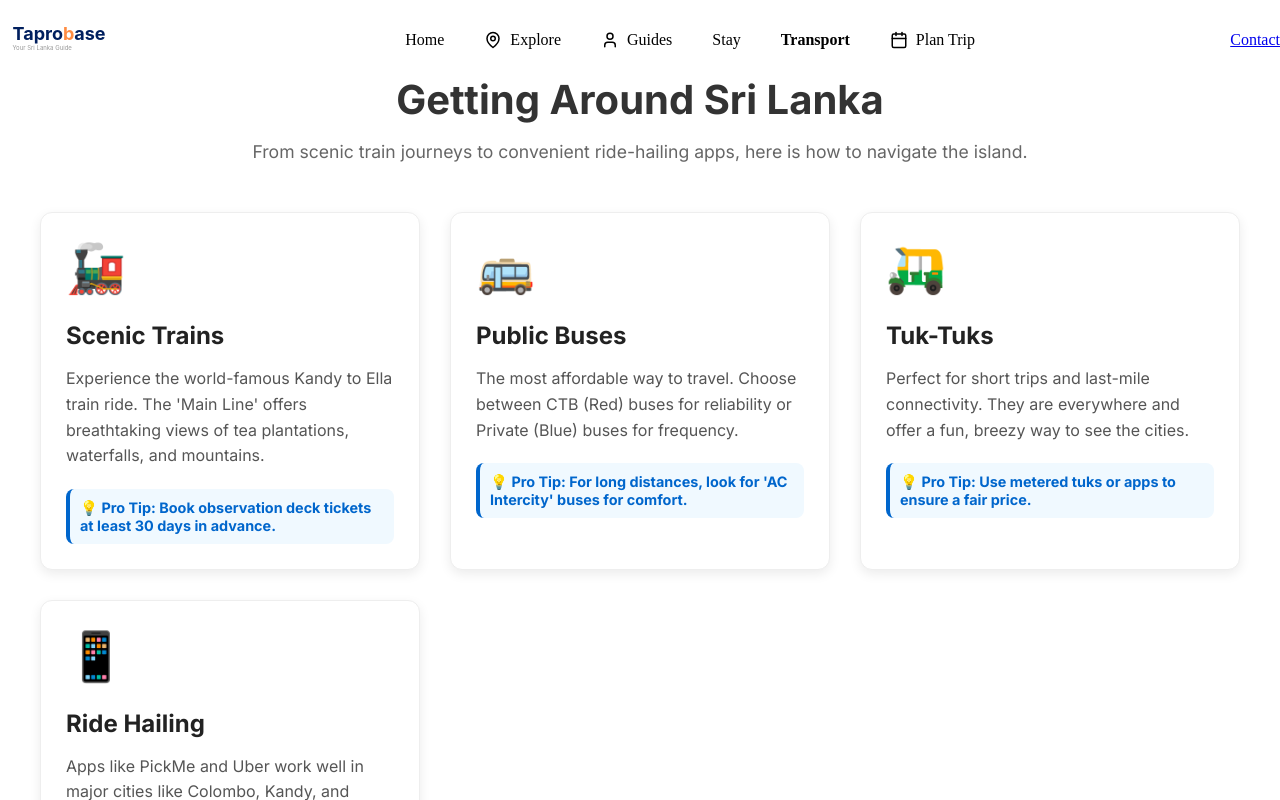
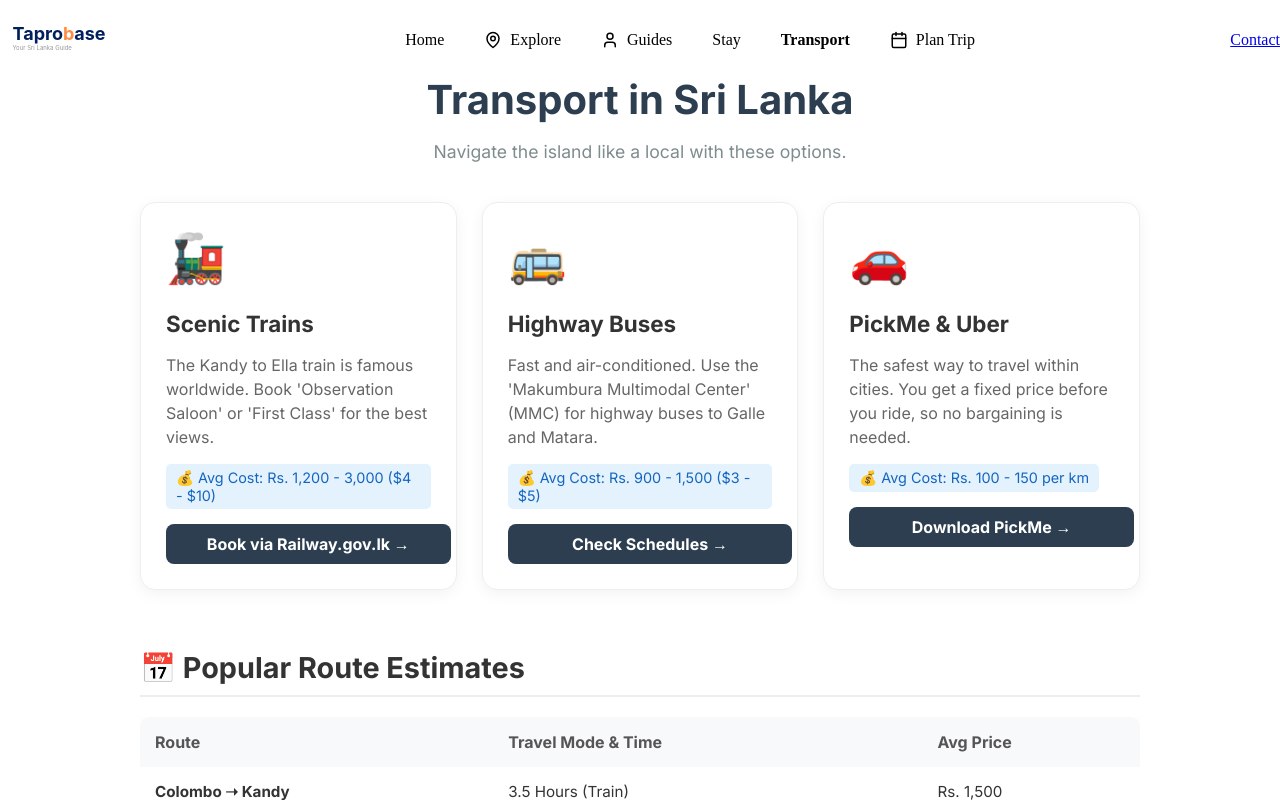
Before and after one commit to Ashansen-Corder/TaproBase, a React (Vite) app: page /transportation in a window 1280 px wide. Shown: the top 800 px of the page. Built offline with nearby package versions, Linux system fonts and the light colour scheme; the HTML template or start-up script is replaced by a standard one.

Commit message:
Added pricing, route tables, and booking links to transport page

```diff
--- a/src/pages/Transportation.jsx
+++ b/src/pages/Transportation.jsx
@@ -1,119 +1,116 @@
 import React from 'react';
 
 const Transportation = () => {
-  // Data for Sri Lankan Transport Options
   const transportModes = [
     {
       id: 1,
       title: "Scenic Trains",
       icon: "🚂",
-      desc: "Experience the world-famous Kandy to Ella train ride. The 'Main Line' offers breathtaking views of tea plantations, waterfalls, and mountains.",
-      tip: "Pro Tip: Book observation deck tickets at least 30 days in advance."
+      desc: "The Kandy to Ella train is famous worldwide. Book 'Observation Saloon' or 'First Class' for the best views.",
+      cost: "Rs. 1,200 - 3,000 ($4 - $10)",
+      action: "Book via Railway.gov.lk",
+      link: "https://seatreservation.railway.gov.lk/"
     },
     {
       id: 2,
-      title: "Public Buses",
+      title: "Highway Buses",
       icon: "🚌",
-      desc: "The most affordable way to travel. Choose between CTB (Red) buses for reliability or Private (Blue) buses for frequency.",
-      tip: "Pro Tip: For long distances, look for 'AC Intercity' buses for comfort."
+      desc: "Fast and air-conditioned. Use the 'Makumbura Multimodal Center' (MMC) for highway buses to Galle and Matara.",
+      cost: "Rs. 900 - 1,500 ($3 - $5)",
+      action: "Check Schedules",
+      link: "https://ntc.gov.lk/"
     },
     {
       id: 3,
-      title: "Tuk-Tuks",
-      icon: "🛺",
-      desc: "Perfect for short trips and last-mile connectivity. They are everywhere and offer a fun, breezy way to see the cities.",
-      tip: "Pro Tip: Use metered tuks or apps to ensure a fair price."
-    },
-    {
-      id: 4,
-      title: "Ride Hailing",
-      icon: "📱",
-      desc: "Apps like PickMe and Uber work well in major cities like Colombo, Kandy, and Galle. They offer Tuks, Cars, and Vans.",
-      tip: "Pro Tip: Great for airport transfers and safe night travel."
+      title: "PickMe & Uber",
+      icon: "🚗",
+      desc: "The safest way to travel within cities. You get a fixed price before you ride, so no bargaining is needed.",
+      cost: "Rs. 100 - 150 per km",
+      action: "Download PickMe",
+      link: "https://pickme.lk/"
     }
+  ];
+
+  const commonRoutes = [
+    { id: 1, route: "Colombo ➝ Kandy", time: "3.5 Hours (Train)", price: "Rs. 1,500" },
+    { id: 2, route: "Colombo ➝ Galle", time: "1.5 Hours (Highway Bus)", price: "Rs. 1,100" },
+    { id: 3, route: "Kandy ➝ Ella", time: "6 Hours (Scenic Train)", price: "Rs. 2,000" },
+    { id: 4, route: "Airport ➝ Colombo", time: "45 Mins (Taxi)", price: "Rs. 5,500" },
   ];
 
   return (
     <div style={styles.container}>
+      {/* Header Section */}
       <header style={styles.header}>
-        <h1 style={styles.title}>Getting Around Sri Lanka</h1>
-        <p style={styles.subtitle}>
-          From scenic train journeys to convenient ride-hailing apps, here is how to navigate the island.
-        </p>
+        <h1 style={styles.title}>Transport in Sri Lanka</h1>
+        <p style={styles.subtitle}>Navigate the island like a local with these options.</p>
       </header>
 
+      {/* Main Options Grid */}
       <div style={styles.grid}>
         {transportModes.map((mode) => (
           <div key={mode.id} style={styles.card}>
             <div style={styles.icon}>{mode.icon}</div>
             <h3 style={styles.cardTitle}>{mode.title}</h3>
             <p style={styles.cardDesc}>{mode.desc}</p>
-            <div style={styles.tipBox}>
-              <strong>💡 {mode.tip}</strong>
-            </div>
+            <div style={styles.priceTag}>💰 Avg Cost: {mode.cost}</div>
+            <a href={mode.link} target="_blank" rel="noopener noreferrer" style={styles.button}>
+              {mode.action} →
+            </a>
           </div>
         ))}
+      </div>
+
+      {/* Popular Routes Table */}
+      <div style={styles.section}>
+        <h2 style={styles.sectionTitle}>📅 Popular Route Estimates</h2>
+        <div style={styles.tableWrapper}>
+          <table style={styles.table}>
+            <thead>
+              <tr style={styles.tableHeader}>
+                <th style={styles.th}>Route</th>
+                <th style={styles.th}>Travel Mode & Time</th>
+                <th style={styles.th}>Avg Price</th>
+              </tr>
+            </thead>
+            <tbody>
+              {commonRoutes.map((route) => (
+                <tr key={route.id} style={styles.tableRow}>
+                  <td style={styles.td}><strong>{route.route}</strong></td>
+                  <td style={styles.td}>{route.time}</td>
+                  <td style={styles.td}>{route.price}</td>
+                </tr>
+              ))}
+            </tbody>
+          </table>
+        </div>
       </div>
     </div>
   );
 };
 
-// Simple internal CSS styles
 const styles = {
-  container: {
-    padding: '40px 20px',
-    maxWidth: '1200px',
-    margin: '0 auto',
-    fontFamily: 'Inter, sans-serif',
-  },
-  header: {
-    textAlign: 'center',
-    marginBottom: '50px',
-  },
-  title: {
-    fontSize: '2.5rem',
-    color: '#333',
-    marginBottom: '10px',
-  },
-  subtitle: {
-    fontSize: '1.1rem',
-    color: '#666',
-  },
-  grid: {
-    display: 'grid',
-    gridTemplateColumns: 'repeat(auto-fit, minmax(280px, 1fr))', // Responsive grid
-    gap: '30px',
-  },
-  card: {
-    backgroundColor: '#fff',
-    borderRadius: '12px',
-    padding: '25px',
-    boxShadow: '0 4px 12px rgba(0,0,0,0.08)',
-    transition: 'transform 0.2s',
-    border: '1px solid #eee',
-  },
-  icon: {
-    fontSize: '3rem',
-    marginBottom: '15px',
-  },
-  cardTitle: {
-    fontSize: '1.5rem',
-    marginBottom: '10px',
-    color: '#222',
-  },
-  cardDesc: {
-    color: '#555',
-    lineHeight: '1.6',
-    marginBottom: '20px',
-  },
-  tipBox: {
-    backgroundColor: '#f0f9ff',
-    padding: '10px',
-    borderRadius: '8px',
-    fontSize: '0.9rem',
-    color: '#0066cc',
-    borderLeft: '4px solid #0066cc',
-  }
+  container: { padding: '40px 20px', maxWidth: '1000px', margin: '0 auto', fontFamily: 'Inter, sans-serif', color: '#333' },
+  header: { textAlign: 'center', marginBottom: '40px' },
+  title: { fontSize: '2.5rem', marginBottom: '10px', color: '#2c3e50' },
+  subtitle: { fontSize: '1.1rem', color: '#7f8c8d' },
+
+  grid: { display: 'grid', gridTemplateColumns: 'repeat(auto-fit, minmax(300px, 1fr))', gap: '25px', marginBottom: '60px' },
+  card: { background: '#fff', padding: '25px', borderRadius: '15px', boxShadow: '0 4px 15px rgba(0,0,0,0.05)', border: '1px solid #eee', transition: '0.3s' },
+  icon: { fontSize: '3rem', marginBottom: '15px' },
+  cardTitle: { fontSize: '1.4rem', marginBottom: '10px' },
+  cardDesc: { color: '#666', lineHeight: '1.5', marginBottom: '15px' },
+  priceTag: { background: '#e3f2fd', color: '#1565c0', padding: '5px 10px', borderRadius: '5px', fontSize: '0.9rem', display: 'inline-block', marginBottom: '15px' },
+  button: { display: 'block', width: '100%', padding: '10px', background: '#2c3e50', color: '#fff', textAlign: 'center', borderRadius: '8px', textDecoration: 'none', fontWeight: 'bold' },
+
+  section: { marginTop: '40px' },
+  sectionTitle: { fontSize: '1.8rem', marginBottom: '20px', borderBottom: '2px solid #eee', paddingBottom: '10px' },
+  tableWrapper: { overflowX: 'auto' },
+  table: { width: '100%', borderCollapse: 'collapse', background: '#fff', borderRadius: '10px', overflow: 'hidden', boxShadow: '0 2px 10px rgba(0,0,0,0.05)' },
+  tableHeader: { background: '#f8f9fa', textAlign: 'left' },
+  th: { padding: '15px', fontSize: '1rem', color: '#555' },
+  tableRow: { borderBottom: '1px solid #eee' },
+  td: { padding: '15px', fontSize: '0.95rem' }
 };
 
 export default Transportation;
```
